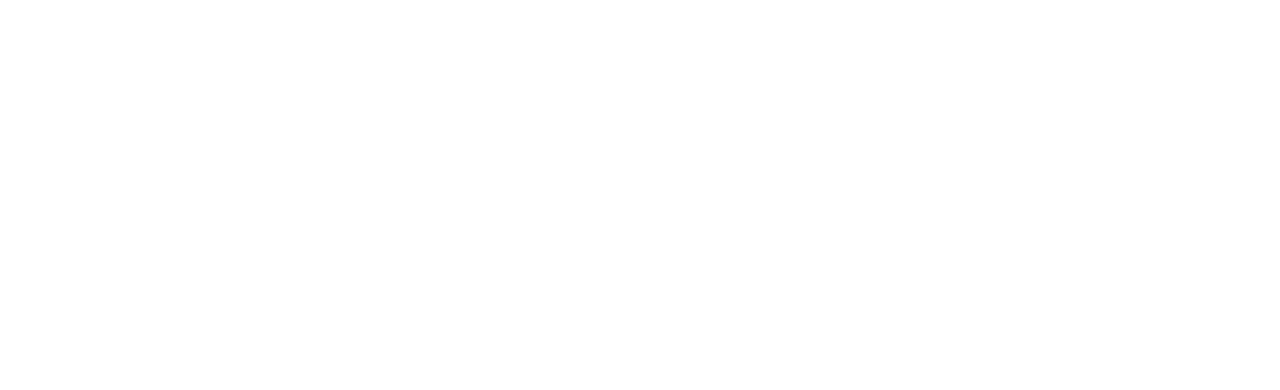
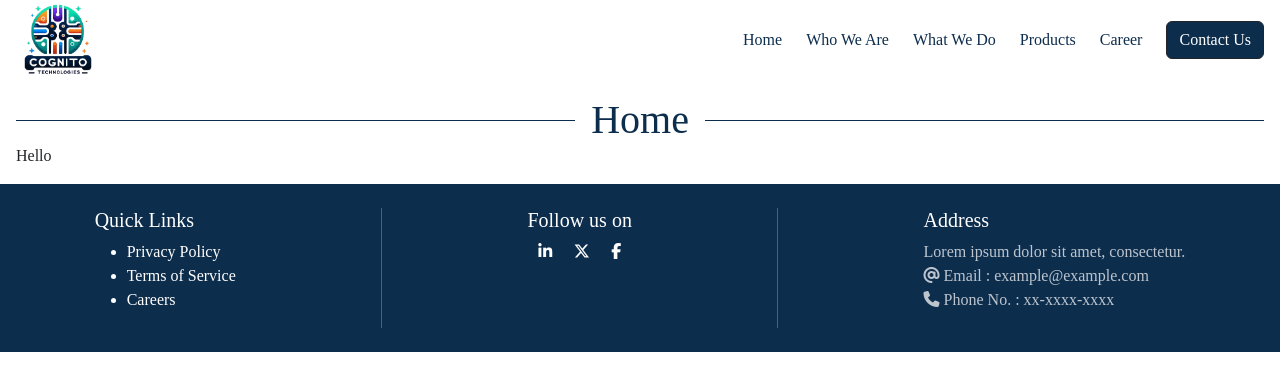
Before and after one commit to Madhurima-Ghosh18/Cognito-Website, a React (Create React App) app: page /home in a window 1280 px wide. Shown: the top 390 px of the page. Built offline with nearby package versions, Linux system fonts and the light colour scheme; a web font is replaced by a local one.

Commit message:
Updating routes to previous state

```diff
--- a/src/App.js
+++ b/src/App.js
@@ -13,10 +13,10 @@
 function App() {
   return (
     <div className="App">
-      <BrowserRouter basename='/Cognito-Website'>
+      <BrowserRouter>
       <Routes>
         <Route path="/" element={<Layout />} >
-          <Route path="/" element={<Navigate to="/home"/>}/>
+          <Route index path="/" element={<Navigate to="/home"/>}/>
           <Route path="home" element={<Home />}/>
           <Route path="intro" element={<WhoWeAre />}/>
           <Route path="whatwedo" element={<WhatWeDo />}/>
--- a/src/Components/NavBar.js
+++ b/src/Components/NavBar.js
@@ -7,17 +7,17 @@
     return (
     <header className="d-flex px-3">
         <div className="logo h-100">
-            <img className="h-100 object-fit-contain" src="/Cognito-Website/logo.png" alt="logo"/>
+            <img className="h-100 object-fit-contain" src="/logo.png" alt="logo"/>
         </div>
         <div className="navbar w-100 d-flex justify-content-end align-items-center flex-grow-1 flex-shrink-1">
             <nav className="d-flex align-items-center">
                 <ul className="d-flex gap-4 justify-content-around mb-0">
-                    <li><a className={location.pathname === "/home" ? "active": ""} href="/Cognito-Website/home">Home</a></li>
-                    <li><a className={location.pathname === "/intro" ? "active": ""} href="/Cognito-Website/intro">Who We Are</a></li>
-                    <li><a className={location.pathname === "/whatwedo" ? "active": ""} href="/Cognito-Website/whatwedo">What We Do</a></li>
-                    <li><a className={location.pathname === "/products" ? "active": ""} href="/Cognito-Website/products">Products</a></li>
-                    <li><a className={location.pathname === "/career" ? "active": ""} href="/Cognito-Website/career">Career</a></li>
-                    <li><a className={location.pathname === "/contact" ? "active": ""} href="/Cognito-Website/contact"><Button variant="dark">Contact Us</Button></a></li>
+                    <li><a className={location.pathname === "/home" ? "active": ""} href="/home">Home</a></li>
+                    <li><a className={location.pathname === "/intro" ? "active": ""} href="/intro">Who We Are</a></li>
+                    <li><a className={location.pathname === "/whatwedo" ? "active": ""} href="/whatwedo">What We Do</a></li>
+                    <li><a className={location.pathname === "/products" ? "active": ""} href="/products">Products</a></li>
+                    <li><a className={location.pathname === "/career" ? "active": ""} href="/career">Career</a></li>
+                    <li><a className={location.pathname === "/contact" ? "active": ""} href="/contact"><Button variant="dark">Contact Us</Button></a></li>
                 </ul>
             </nav>
         </div>
```
Also changed, not shown: package.json (+1 -7 lines), 1 other file (tests, documents, lock files or other folders).
